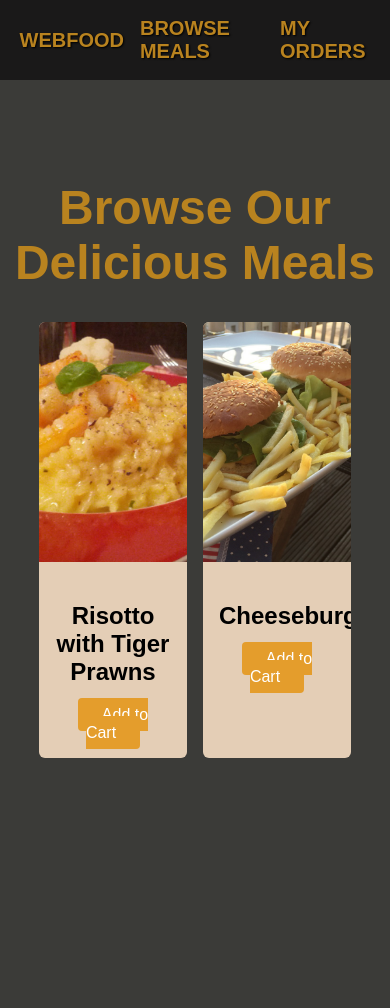
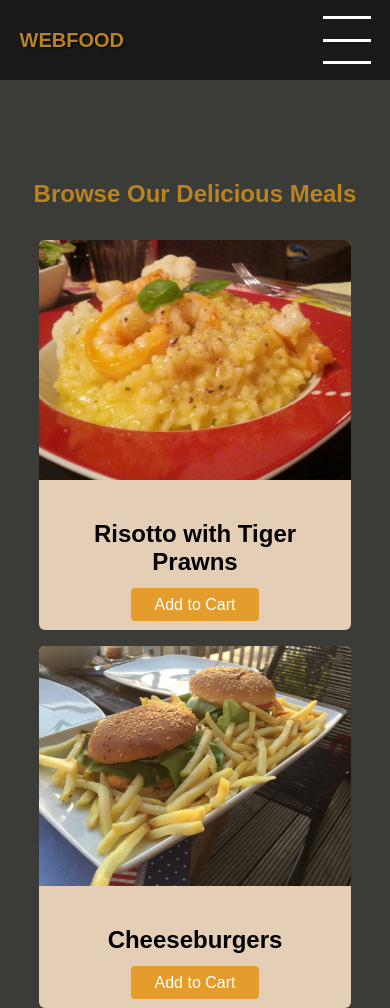
Before and after one commit to kdonut/Web-Food, a plain HTML site: page index.html in a window 390 px wide. Before the commit the page ends 844 px from the top, so only its background shows below. Drawn offline with Linux system fonts and the light colour scheme.

Commit message:
Hamburger button

```diff
--- a/index.html
+++ b/index.html
@@ -26,6 +26,11 @@
           </li>
         </ul>
       </nav>
+      <a href="" class="menu-btn">
+        <span></span>
+        <span></span>
+        <span></span>
+      </a>
     </header>
     <main>
       <h1>Browse Our Delicious Meals</h1>
--- a/styles.css
+++ b/styles.css
@@ -6,6 +6,10 @@ body {
     padding:0;
     width: 100%;
     background-color: rgb(59, 59, 56);
+}
+
+.menu-btn {
+    display: none;
 }
 
 #main-header {
@@ -60,6 +64,8 @@ nav a:hover {
     text-decoration: none;
 }
 
+
+
 main h1 {
     color:rgb(185, 131, 31);
     margin:100px auto 24px auto;
@@ -112,3 +118,43 @@ main h1 {
 .btn:hover{
     background-color:rgb(238, 177, 80);
 }
+
+
+
+@media(max-width: 48rem) {
+
+    .menu-btn {
+        width: 3rem;
+        height: 3rem;
+        display: flex;
+        flex-direction: column;
+        justify-content: space-between;
+    }
+
+    .menu-btn span{
+        width: 100%;
+        height: 3px;
+        background-color: white;
+
+    }
+    main h1 {
+
+        font-size: 1.5rem;
+
+    }
+
+    #main-header ul {
+        display:none;
+    }
+
+
+    #latest-products ul {
+
+        grid-template-columns: 100%;
+        margin: 0;
+        padding: 0;
+
+    }
+
+
+}
```
